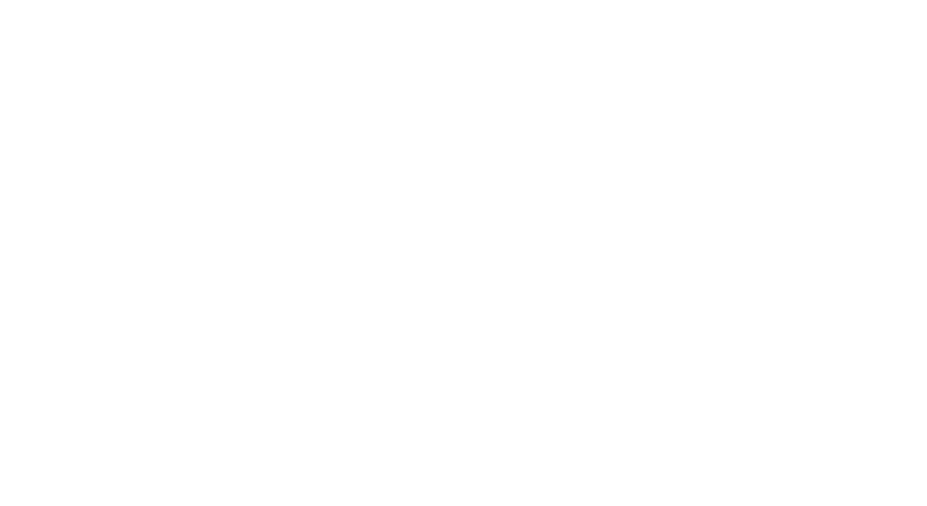
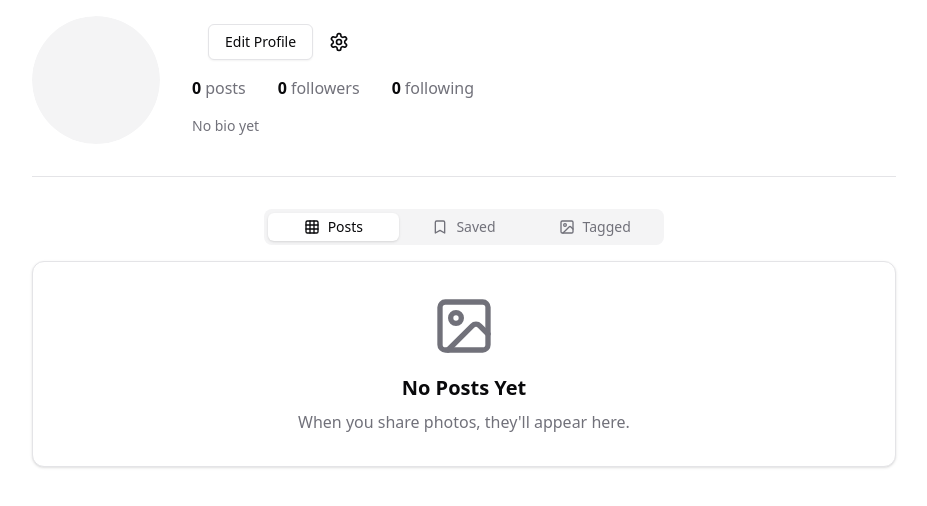
Before and after one commit to abdullah-kz17/Instagram-Clone, a React (Vite) app in the folder client/: page /profile in a window 1280 px wide. Before the commit this address had no page. Shown: the top 506 px of the page, without its empty margins (176-1103 px from the left). Built offline with nearby package versions, Linux system fonts and the light colour scheme.

Commit message:
new fixes

```diff
--- a/client/package.json
+++ b/client/package.json
@@ -14,7 +14,9 @@
     "@radix-ui/react-dialog": "^1.1.2",
     "@radix-ui/react-hover-card": "^1.1.2",
     "@radix-ui/react-icons": "^1.3.0",
+    "@radix-ui/react-separator": "^1.1.0",
     "@radix-ui/react-slot": "^1.1.0",
+    "@radix-ui/react-tabs": "^1.1.1",
     "@reduxjs/toolkit": "^2.3.0",
     "axios": "^1.7.7",
     "class-variance-authority": "^0.7.0",
--- a/client/src/App.jsx
+++ b/client/src/App.jsx
@@ -2,6 +2,7 @@
 import Signup from "./components/Signup";
 import Login from "./components/Login";
 import Home from "./components/Home";
+import Profile from "./components/Profile";
 
 const App = () => {
   return (
@@ -11,6 +12,7 @@
           <Route exact path="/" element={<Home />} />
           <Route exact path="/signup" element={<Signup />} />
           <Route exact path="/login" element={<Login />} />
+          <Route exact path="/profile" element={<Profile />} />
         </Routes>
       </Router>
     </>
--- a/client/src/components/CreatePost.jsx
+++ b/client/src/components/CreatePost.jsx
@@ -22,7 +22,7 @@
   const { authenticationToken } = useAuth();
 
   const createPostHandler = async (e) => {
-    e.preventDefault(); // Prevent default form submission
+    e.preventDefault();
     const formData = new FormData();
     formData.append("caption", caption);
     if (file) {
--- /dev/null
+++ b/client/src/components/Profile.jsx
@@ -0,0 +1,164 @@
+import React from "react";
+import { Tabs, TabsContent, TabsList, TabsTrigger } from "./ui/tabs";
+import { Card, CardHeader, CardContent } from "./ui/card";
+import { Button } from "./ui/button";
+import { Separator } from "./ui/separator";
+import { Avatar, AvatarImage, AvatarFallback } from "./ui/avatar";
+import { Grid, Settings, Bookmark, ImageIcon } from "lucide-react";
+import { useAuth } from "@/store/AuthContext";
+import { useSelector } from "react-redux";
+
+const Profile = () => {
+  const { user } = useAuth();
+  const { posts } = useSelector((state) => state.post);
+  return (
+    <div className="max-w-4xl mx-auto p-4">
+      {/* Profile Header */}
+      <div className="flex flex-col md:flex-row items-start md:items-center gap-8 mb-8">
+        <Avatar className="w-32 h-32">
+          <AvatarImage
+            src={
+              user?.userData.profilePicture === "default_profile_picture.jpg"
+                ? "/default-avatar.png"
+                : user?.userData.profilePicture
+            }
+            alt={user?.userData.username}
+          />
+          <AvatarFallback>
+            {user?.userData.username[0].toUpperCase()}
+          </AvatarFallback>
+        </Avatar>
+
+        <div className="flex-1">
+          <div className="flex items-center gap-4 mb-4">
+            <h1 className="text-2xl font-semibold">
+              {user?.userData.username}
+            </h1>
+            <div className="flex gap-2">
+              <Button variant="outline">Edit Profile</Button>
+              <Button variant="ghost" size="icon">
+                <Settings className="w-5 h-5" />
+              </Button>
+            </div>
+          </div>
+
+          {/* Stats */}
+          <div className="flex gap-8 mb-4">
+            <div className="text-center">
+              <span className="font-semibold">
+                {user?.userData.posts?.length || 0}
+              </span>
+              <span className="text-muted-foreground ml-1">posts</span>
+            </div>
+            <div className="text-center">
+              <span className="font-semibold">
+                {user?.userData.followers?.length || 0}
+              </span>
+              <span className="text-muted-foreground ml-1">followers</span>
+            </div>
+            <div className="text-center">
+              <span className="font-semibold">
+                {user?.userData.following?.length || 0}
+              </span>
+              <span className="text-muted-foreground ml-1">following</span>
+            </div>
+          </div>
+
+          {/* Bio */}
+          <div>
+            <p className="text-sm text-muted-foreground">
+              {user?.userData.bio || "No bio yet"}
+            </p>
+          </div>
+        </div>
+      </div>
+
+      <Separator className="my-8" />
+
+      {/* Tabs */}
+      <Tabs defaultValue="posts" className="w-full">
+        <TabsList className="grid w-full grid-cols-3 max-w-[400px] mx-auto">
+          <TabsTrigger value="posts" className="flex items-center gap-2">
+            <Grid className="w-4 h-4" />
+            <span className="hidden sm:inline">Posts</span>
+          </TabsTrigger>
+          <TabsTrigger value="saved" className="flex items-center gap-2">
+            <Bookmark className="w-4 h-4" />
+            <span className="hidden sm:inline">Saved</span>
+          </TabsTrigger>
+          <TabsTrigger value="tagged" className="flex items-center gap-2">
+            <ImageIcon className="w-4 h-4" />
+            <span className="hidden sm:inline">Tagged</span>
+          </TabsTrigger>
+        </TabsList>
+
+        <TabsContent value="posts">
+          {posts && posts.length > 0 ? (
+            <div className="grid grid-cols-3 gap-1">
+              {posts.map((post) => (
+                <div key={post._id} className="aspect-square bg-muted">
+                  {/* Post thumbnail would go here */}
+                  <div>
+                    <p>{post.caption}</p>
+                    <img src={post.image} alt="" />
+                  </div>
+                  <div className="w-full h-full flex items-center justify-center">
+                    <ImageIcon className="w-8 h-8 text-muted-foreground" />
+                  </div>
+                </div>
+              ))}
+            </div>
+          ) : (
+            <Card className="mt-4">
+              <CardContent className="flex flex-col items-center justify-center py-8">
+                <ImageIcon className="w-16 h-16 text-muted-foreground mb-4" />
+                <h3 className="text-xl font-semibold mb-2">No Posts Yet</h3>
+                <p className="text-muted-foreground text-center">
+                  When you share photos, they'll appear here.
+                </p>
+              </CardContent>
+            </Card>
+          )}
+        </TabsContent>
+
+        <TabsContent value="saved">
+          {user?.userData.bookmarks && user?.userData.bookmarks.length > 0 ? (
+            <div className="grid grid-cols-3 gap-1">
+              {user?.userData.bookmarks.map((bookmark, index) => (
+                <div key={index} className="aspect-square bg-muted">
+                  <div className="w-full h-full flex items-center justify-center">
+                    <ImageIcon className="w-8 h-8 text-muted-foreground" />
+                  </div>
+                </div>
+              ))}
+            </div>
+          ) : (
+            <Card className="mt-4">
+              <CardContent className="flex flex-col items-center justify-center py-8">
+                <Bookmark className="w-16 h-16 text-muted-foreground mb-4" />
+                <h3 className="text-xl font-semibold mb-2">No Saved Posts</h3>
+                <p className="text-muted-foreground text-center">
+                  Save photos and videos that you want to see again.
+                </p>
+              </CardContent>
+            </Card>
+          )}
+        </TabsContent>
+
+        <TabsContent value="tagged">
+          <Card className="mt-4">
+            <CardContent className="flex flex-col items-center justify-center py-8">
+              <ImageIcon className="w-16 h-16 text-muted-foreground mb-4" />
+              <h3 className="text-xl font-semibold mb-2">No Tagged Posts</h3>
+              <p className="text-muted-foreground text-center">
+                When people tag you in photos, they'll appear here.
+              </p>
+            </CardContent>
+          </Card>
+        </TabsContent>
+      </Tabs>
+    </div>
+  );
+};
+
+export default Profile;
--- /dev/null
+++ b/client/src/components/ui/separator.jsx
@@ -0,0 +1,23 @@
+import * as React from "react"
+import * as SeparatorPrimitive from "@radix-ui/react-separator"
+
+import { cn } from "@/lib/utils"
+
+const Separator = React.forwardRef((
+  { className, orientation = "horizontal", decorative = true, ...props },
+  ref
+) => (
+  <SeparatorPrimitive.Root
+    ref={ref}
+    decorative={decorative}
+    orientation={orientation}
+    className={cn(
+      "shrink-0 bg-border",
+      orientation === "horizontal" ? "h-[1px] w-full" : "h-full w-[1px]",
+      className
+    )}
+    {...props} />
+))
+Separator.displayName = SeparatorPrimitive.Root.displayName
+
+export { Separator }
--- /dev/null
+++ b/client/src/components/ui/tabs.jsx
@@ -0,0 +1,41 @@
+import * as React from "react"
+import * as TabsPrimitive from "@radix-ui/react-tabs"
+
+import { cn } from "@/lib/utils"
+
+const Tabs = TabsPrimitive.Root
+
+const TabsList = React.forwardRef(({ className, ...props }, ref) => (
+  <TabsPrimitive.List
+    ref={ref}
+    className={cn(
+      "inline-flex h-9 items-center justify-center rounded-lg bg-muted p-1 text-muted-foreground",
+      className
+    )}
+    {...props} />
+))
+TabsList.displayName = TabsPrimitive.List.displayName
+
+const TabsTrigger = React.forwardRef(({ className, ...props }, ref) => (
+  <TabsPrimitive.Trigger
+    ref={ref}
+    className={cn(
+      "inline-flex items-center justify-center whitespace-nowrap rounded-md px-3 py-1 text-sm font-medium ring-offset-background transition-all focus-visible:outline-none focus-visible:ring-2 focus-visible:ring-ring focus-visible:ring-offset-2 disabled:pointer-events-none disabled:opacity-50 data-[state=active]:bg-background data-[state=active]:text-foreground data-[state=active]:shadow",
+      className
+    )}
+    {...props} />
+))
+TabsTrigger.displayName = TabsPrimitive.Trigger.displayName
+
+const TabsContent = React.forwardRef(({ className, ...props }, ref) => (
+  <TabsPrimitive.Content
+    ref={ref}
+    className={cn(
+      "mt-2 ring-offset-background focus-visible:outline-none focus-visible:ring-2 focus-visible:ring-ring focus-visible:ring-offset-2",
+      className
+    )}
+    {...props} />
+))
+TabsContent.displayName = TabsPrimitive.Content.displayName
+
+export { Tabs, TabsList, TabsTrigger, TabsContent }
```
Also changed, not shown: 1 other file (tests, documents, lock files or other folders).
